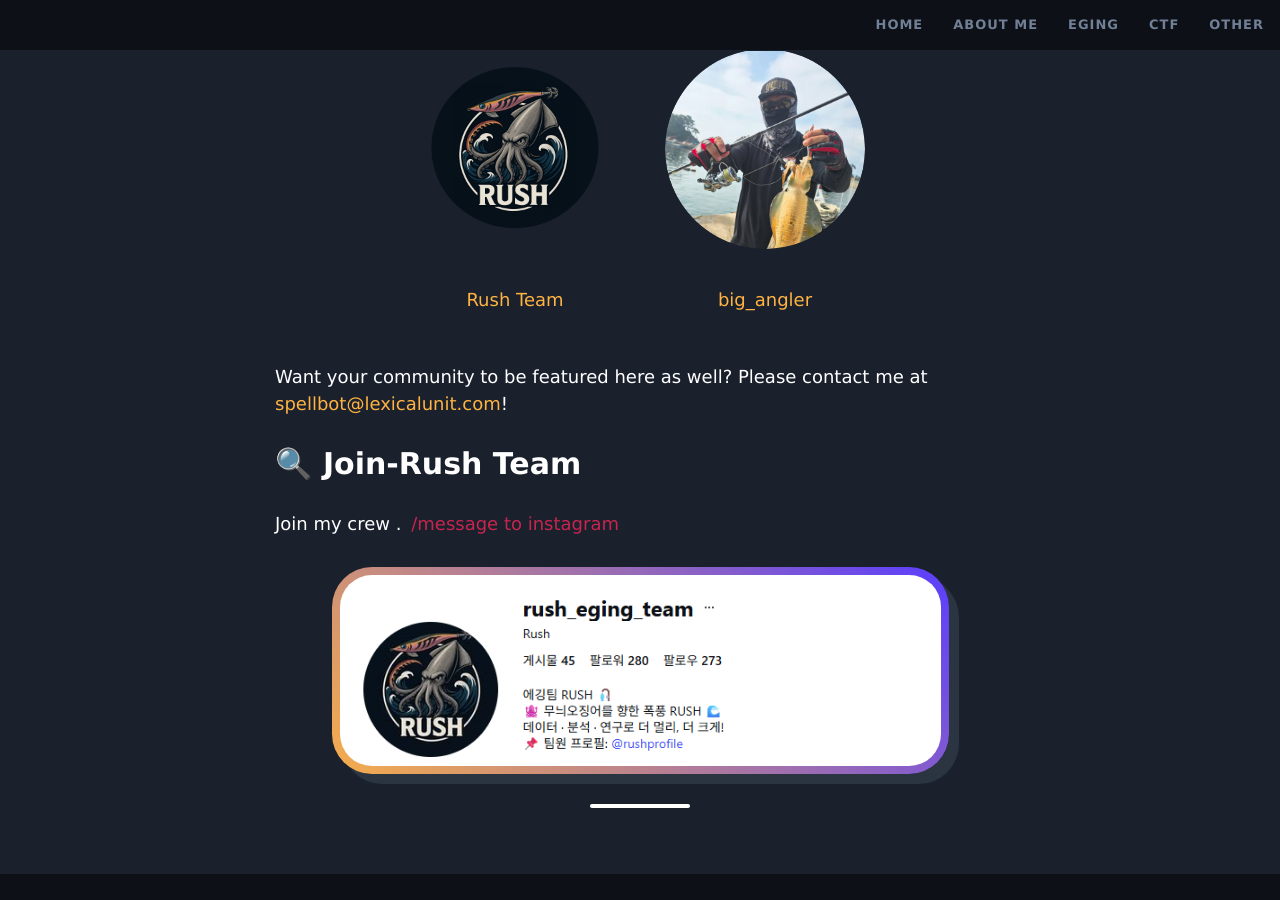
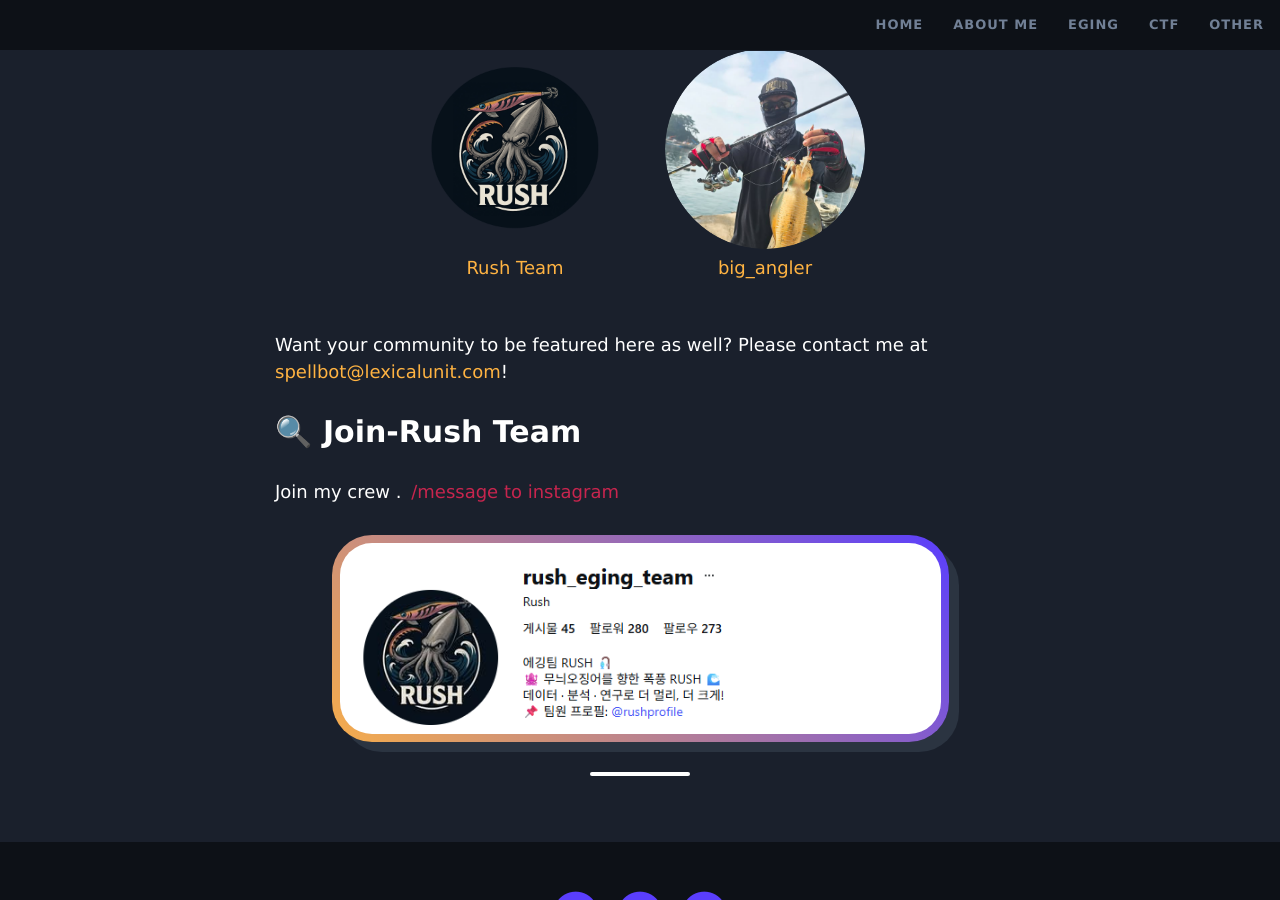
Before and after one commit to asvoice/asvoice.github.io, a Jekyll site: the page index.html, which Jekyll copies as it is, in a window 1280 px wide and 900 px high, scrolled down 321 px. Built offline with Jekyll 4.4.1, drawn with Linux system fonts in a browser that asks for light colours.

Commit message:
Update index.html

```diff
--- a/index.html
+++ b/index.html
@@ -126,22 +126,22 @@
     <div class=" col-xl-8 offset-xl-2 col-lg-10 offset-lg-1 ">
 
 <!-- SERVERS BEGIN -->
-<div class="where">
-    <div style="display: inline-block; text-align: center; margin: 10px;">
+<div class="where" style="text-align: center;">
+    <div style="display: inline-block; margin: 10px; vertical-align: top;">
         <a href="https://www.instagram.com/rush_eging_team/">
             <img src="https://raw.githubusercontent.com/asvoice/asvoice.github.io/refs/heads/main/assets/img/rush.png"
                  alt="Rush Team"
-                 style="width: 200px; height: 200px; object-fit: cover; border-radius: 50%;" />
-            <br />Rush Team
+                 style="width: 200px !important; height: 200px !important; object-fit: cover; border-radius: 50%; display: block; margin-bottom: 5px;" />
+            Rush Team
         </a>
     </div>
 
-    <div style="display: inline-block; text-align: center; margin: 10px;">
+    <div style="display: inline-block; margin: 10px; vertical-align: top;">
         <a href="https://www.instagram.com/big_angler_seok/">
             <img src="https://raw.githubusercontent.com/asvoice/asvoice.github.io/refs/heads/main/assets/img/big2.png"
                  alt="big_angler"
-                 style="width: 200px; height: 200px; object-fit: cover; border-radius: 50%;" />
-            <br />big_angler
+                 style="width: 200px !important; height: 200px !important; object-fit: cover; border-radius: 50%; display: block; margin-bottom: 5px;" />
+            big_angler
         </a>
     </div>
 </div>
```
